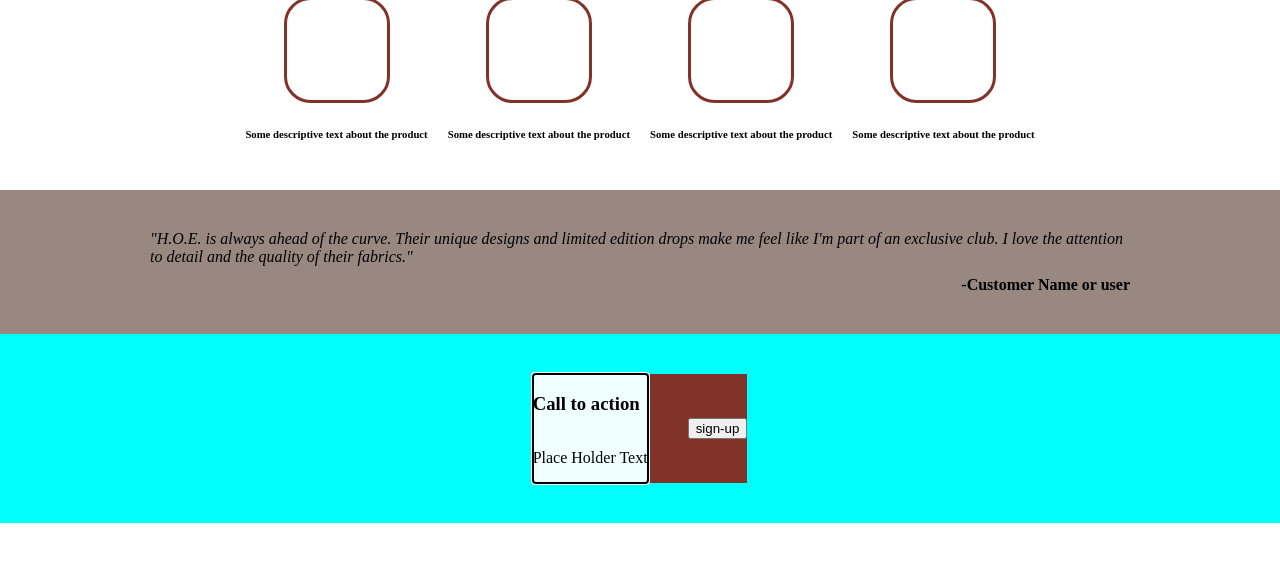
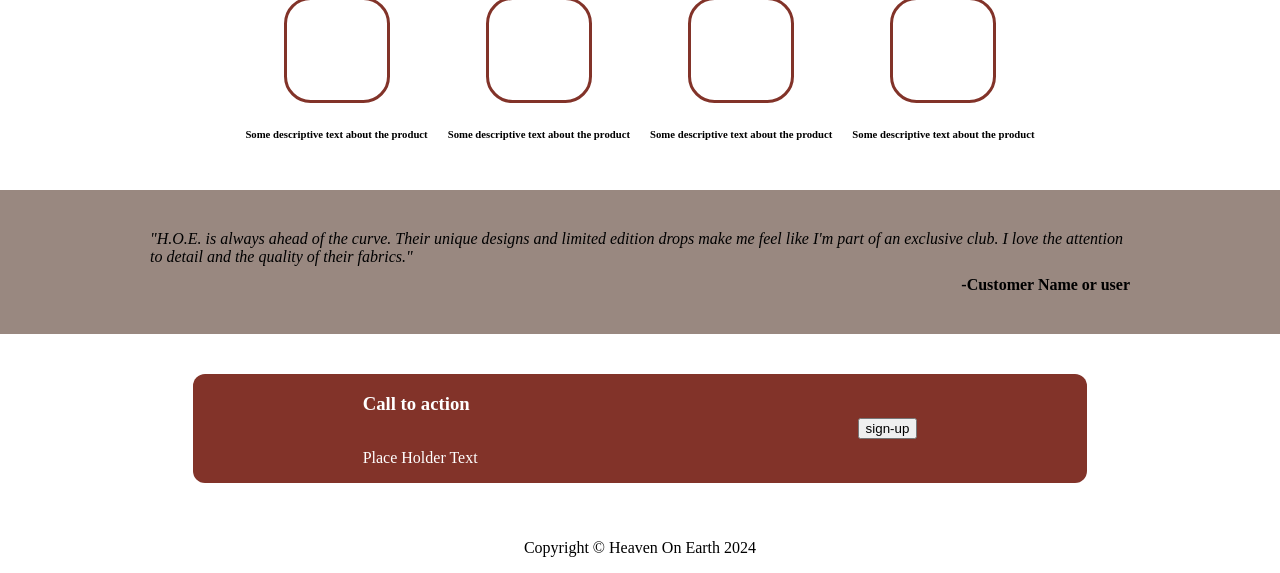
Before and after one commit to Kobalosz/KB-LandingPage, a plain HTML site: page KB-Land/index.html in a window 1280 px wide. Shown: the part 485-1058 px from the top of the page. Before the commit the page ends 1008 px from the top, so only its background shows below. Drawn offline with Linux system fonts and the light colour scheme.

Commit message:
Finalize Styling. Fix Section4 & .c4-card

```diff
--- a/KB-Land/index.html
+++ b/KB-Land/index.html
@@ -78,7 +78,8 @@
 
     <div class="section3">
         <div class="quote">
-            <i>"H.O.E. is always ahead of the curve. Their unique designs and
+            <i>
+                "H.O.E. is always ahead of the curve. Their unique designs and
                 limited edition drops make me feel like I'm part of an exclusive club.
                 I love the attention to detail and the quality of their fabrics."
             </i>
@@ -101,10 +102,11 @@
                 <button>sign-up</button>
             </div>
         </div>
+
     </div>
 
     <footer class="footer">
-
+        <p class="footer-text"> Copyright &copy; Heaven On Earth 2024</p>
     </footer>
 </body>
 </html>
--- a/KB-Land/styles/styles.css
+++ b/KB-Land/styles/styles.css
@@ -18,6 +18,7 @@ body{
 }
 
 .header{
+    position: relative;
     display: flex;
     align-items: center;
     justify-content: space-between;
@@ -194,26 +195,34 @@ body{
     justify-content: center;
     align-items: center;
     gap: 10px;
-    padding: 40px 150px;
-    background-color: aqua;
-
+    padding: 40px 1px;
 }
 .c4-card{
     display: flex;
-    justify-content: space-between;
+    align-self: stretch;
+    margin: 0% 15%;
+    flex-grow: 1;
+    justify-content: space-around;
     align-items: center;
     gap: 40px;
+    border-radius: 12px;
     background-color: #823329;
 }
 .c4-text{
+    align-self: flex-start;
     display: flex;
     flex-direction: column;
     justify-content: baseline;
     align-items:  baseline;
-    background-color: azure;
-    outline: auto;
+    color: white;
 }
 .c4-button{
-    border-radius: 25%;
-    background-color: violet;
+
 }
+
+.footer{
+    display: flex;
+    flex-direction: column;
+    align-content: center;
+    justify-content: center;
+}
```
